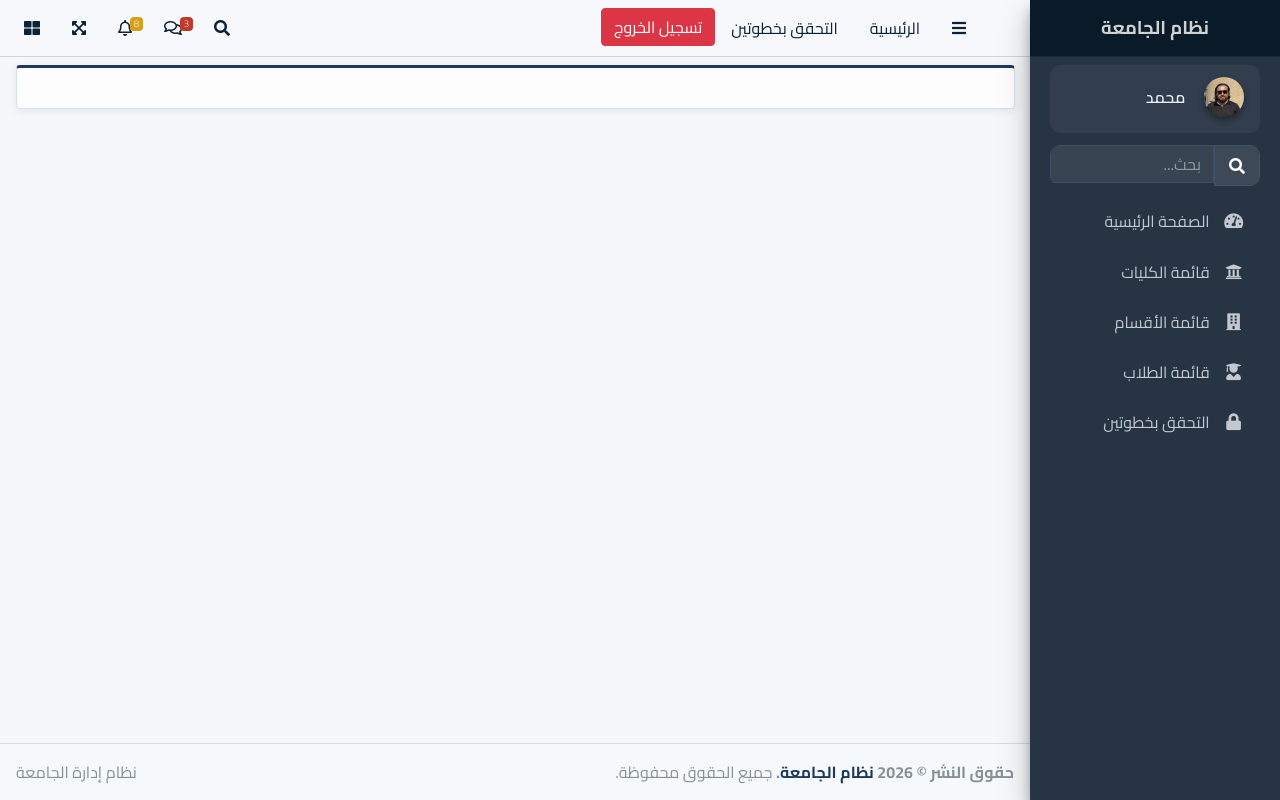
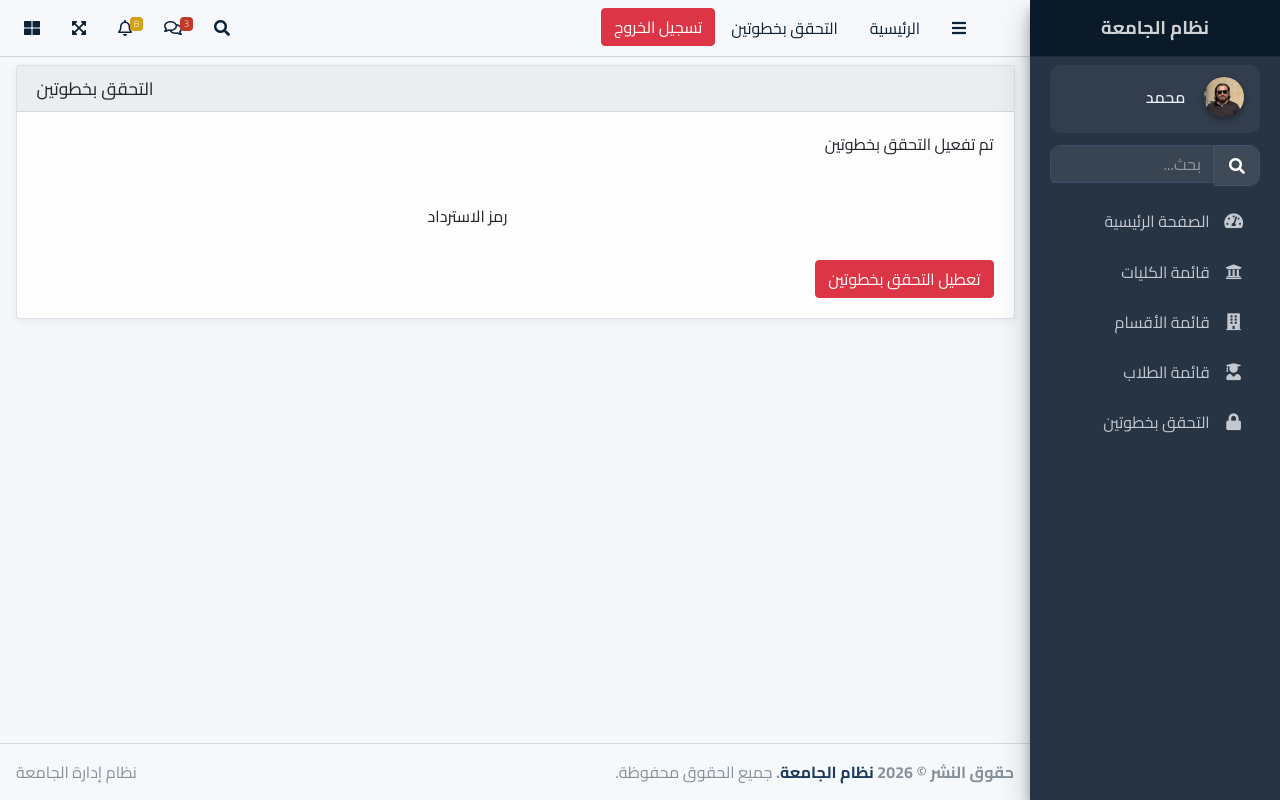
Before and after one commit to muhammed-bedran/university-system, a Laravel app: template resources/views/dashboard/pages/two-factor-auth.blade.php in a window 1280 px wide. Run offline with Laravel 12, Linux system fonts and the light colour scheme; the template is opened without the code that fills it, so the values that code supplies are empty; a user stored in the database is signed in; data comes from the database, SQL or seed files in the repository; parts of the project's set-up code (start-up, migrations or seed data) failed here and were passed over; some libraries are stand-ins or nearby versions.

Commit message:
feat: Enhance two-factor authentication views with error handling and user prompts

```diff
--- a/resources/views/dashboard/pages/two-factor-auth.blade.php
+++ b/resources/views/dashboard/pages/two-factor-auth.blade.php
@@ -3,19 +3,67 @@
 @section('title', 'التحقق بخطوتين')
 @section('breadcrumb')
     <li class="nav-item d-none d-sm-inline-block">
-        <a href="#" class="nav-link">  التحقق بخطوتين </a>
+        <a href="#" class="nav-link"> التحقق بخطوتين </a>
     </li>
 @endsection
 @section('content')
 
 
     <x-flash-message />
-    <div class="card table-card card-primary card-outline">
+    <div class="row">
+        <div class="col-md-12">
+<div class="card">
 
-        <div class="card-body">
+            <div class="card-header">
+                <h3 class="card-title">التحقق بخطوتين</h3>
+            </div>
+            <div class="card-body">
+
+                @if ($errors->any())
+                    <div class="alert alert-danger">
+                        <ul>
+                            @foreach ($errors->all() as $error)
+                                <li>{{ $error }}</li>
+                            @endforeach
+                        </ul>
+                    </div>
+                @endif
+                @if (!$user->two_factor_secret)
+                    <p>لم يتم تفعيل التحقق بخطوتين</p>
+                    <form action="{{ route('two-factor.enable') }}" method="POST" >
+                        @csrf
+                        <button type="submit" class="btn btn-primary">تفعيل التحقق بخطوتين</button>
+                    </form>
+                @else
+                    <p>تم تفعيل التحقق بخطوتين</p>
+                    <div class="row mt-5">
+                        <div class="col-md-6">
+                            <div class="mb-3">
+                                {!! $user->twoFactorQrCodeSvg() !!}
+                            </div>
+                        </div>
+                        <div class="col-md-6">
+                            <p>رمز الاسترداد</p>
+                            <ul class="list-group">
+                                @foreach ($user->recoveryCodes() as $code)
+                                    <li class="list-group-item">{{ $code }}</li>
+                                @endforeach
+                            </ul>
+                        </div>
+                    </div>
+                    <form action="{{ route('two-factor.disable') }}" method="post">
+                        @csrf
+                        @method('DELETE')
+                        <button type="submit" class="btn btn-danger mt-3">تعطيل التحقق بخطوتين</button>
+                    </form>
+                @endif
+            </div>
 
         </div>
+        </div>
+
     </div>
+
 @endsection
 
 
```
Also changed, not shown: resources/views/auth/two-factor-challenge.blade.php (added, +65 -0 lines).
